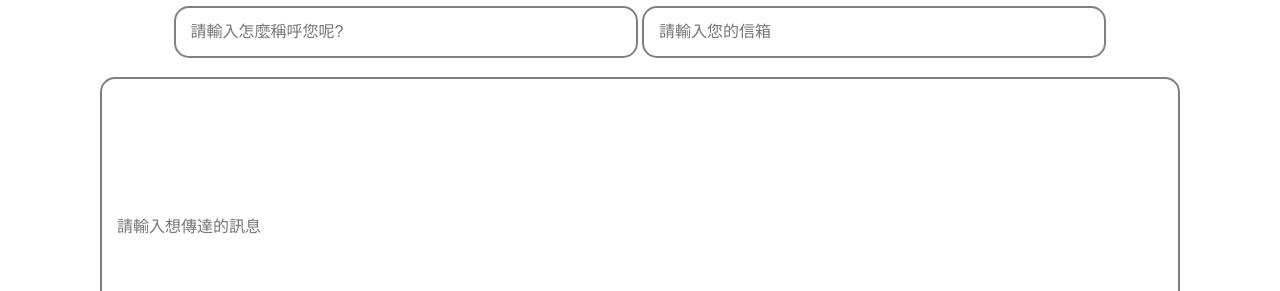
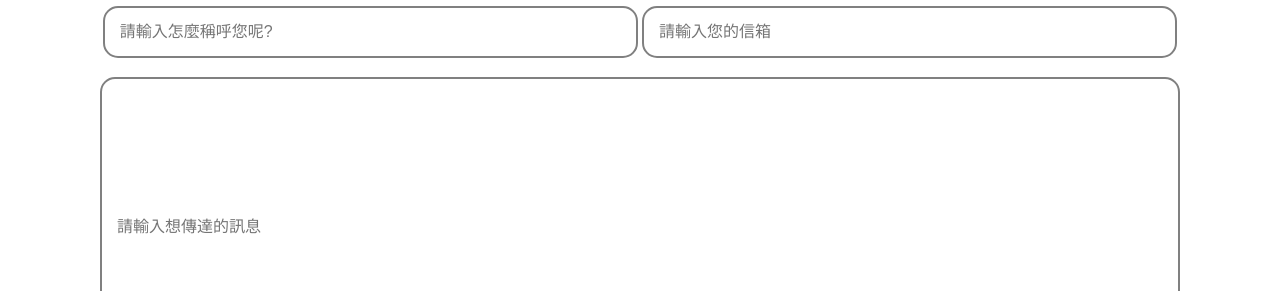
Before and after one commit to ImOgg/MyResume, a plain HTML site: page Portfolio/index.html in a window 1280 px wide. Shown: the part 806-1097 px from the top of the page. Drawn offline with Linux system fonts and the light colour scheme.

Commit message:
css v不知道幾的2

```diff
--- a/Portfolio/style.css
+++ b/Portfolio/style.css
@@ -110,7 +110,7 @@ img {
 }
 
 .connection input {
-    width: 43%;
+    width: 49.5555555%;
     padding: 15px;
     margin: 0.6rem auto;
     border: 2px solid gray;
```
